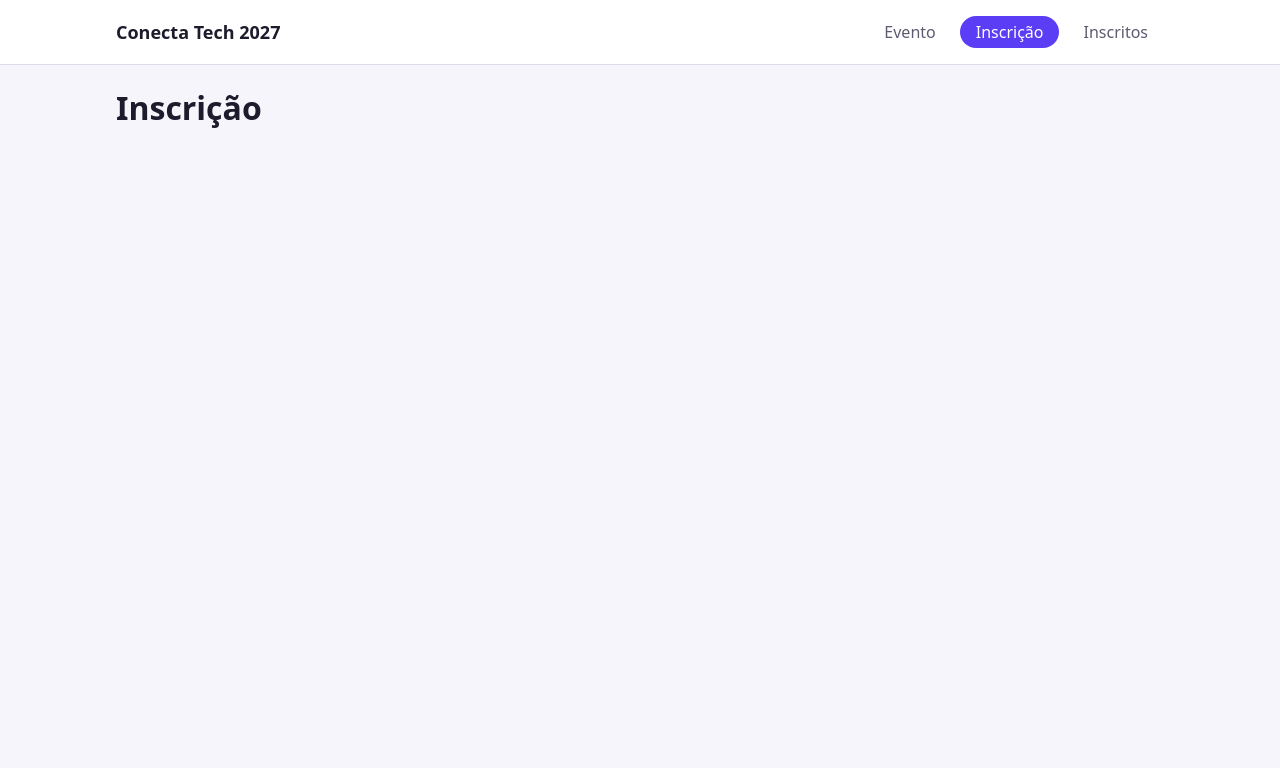
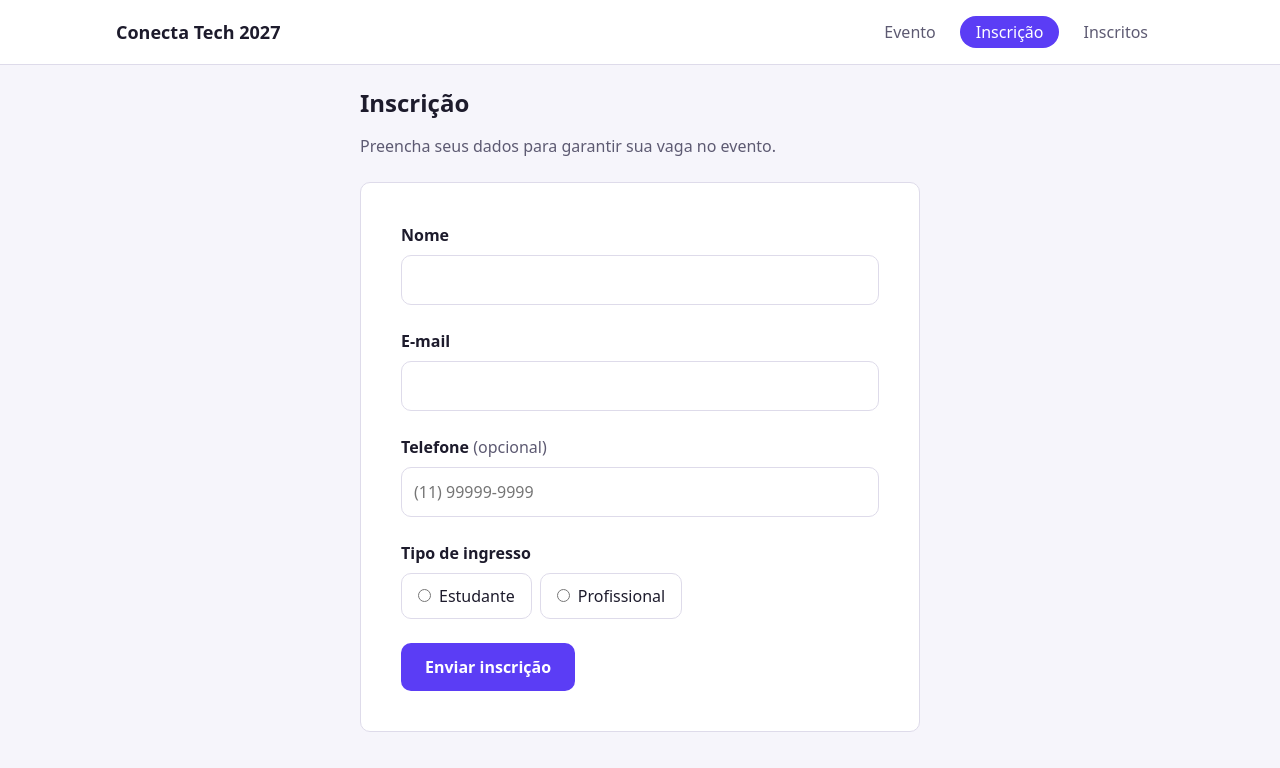
Before and after one commit to Dybekz/inscricao-evento, a React (Vite) app in the folder frontend/: page /inscricao in a window 1280 px wide. Shown: the top 768 px of the page. Built offline with nearby package versions, Linux system fonts and the light colour scheme.

Commit message:
feat/frontend - formulário de inscrição com validação

```diff
--- /dev/null
+++ b/frontend/src/estilos/inscricao.css
@@ -0,0 +1,118 @@
+/* Tela de inscrição: largura total no celular, centralizada a partir de 640px */
+
+.inscricao-introducao {
+  margin: 0 0 var(--espaco-4);
+  color: var(--cor-texto-suave);
+}
+
+.inscricao-formulario {
+  display: flex;
+  flex-direction: column;
+  gap: var(--espaco-4);
+  padding: var(--espaco-4) var(--espaco-3);
+  border: 1px solid var(--cor-borda);
+  border-radius: var(--raio);
+  background: var(--cor-superficie);
+}
+
+.inscricao-campo {
+  display: flex;
+  flex-direction: column;
+  gap: var(--espaco-2);
+  min-width: 0;
+}
+
+.inscricao-campo > label,
+.inscricao-tipos legend {
+  font-weight: 600;
+}
+
+.inscricao-opcional {
+  font-weight: 400;
+  color: var(--cor-texto-suave);
+}
+
+.inscricao-campo input[type='text'],
+.inscricao-campo input[type='email'],
+.inscricao-campo input[type='tel'] {
+  width: 100%;
+  padding: 12px;
+  border: 1px solid var(--cor-borda);
+  border-radius: var(--raio);
+  font: inherit;
+  color: var(--cor-texto);
+  background: var(--cor-superficie);
+}
+
+.inscricao-campo input:focus-visible {
+  outline: 2px solid var(--cor-primaria);
+  outline-offset: 1px;
+}
+
+.inscricao-campo input[aria-invalid='true'],
+.inscricao-tipos[aria-invalid='true'] .inscricao-opcao {
+  border-color: var(--cor-erro);
+}
+
+/* Fieldset sem a moldura padrão do navegador */
+.inscricao-tipos {
+  margin: 0;
+  padding: 0;
+  border: none;
+}
+
+.inscricao-tipos legend {
+  padding: 0;
+  margin-bottom: var(--espaco-2);
+}
+
+.inscricao-opcoes {
+  display: flex;
+  flex-wrap: wrap;
+  gap: var(--espaco-2);
+}
+
+.inscricao-opcao {
+  display: flex;
+  align-items: center;
+  gap: var(--espaco-2);
+  padding: 10px var(--espaco-3);
+  border: 1px solid var(--cor-borda);
+  border-radius: var(--raio);
+  cursor: pointer;
+}
+
+.inscricao-opcao:has(input:checked) {
+  border-color: var(--cor-primaria);
+  background: var(--cor-fundo);
+}
+
+.inscricao-opcao input {
+  accent-color: var(--cor-primaria);
+  margin: 0;
+}
+
+.inscricao-erro {
+  margin: 0;
+  color: var(--cor-erro);
+  font-size: 0.9375rem;
+}
+
+.inscricao-botao {
+  align-self: stretch;
+}
+
+@media (min-width: 640px) {
+  .inscricao {
+    max-width: 560px;
+    margin: 0 auto;
+  }
+
+  .inscricao-formulario {
+    padding: var(--espaco-5);
+  }
+
+  .inscricao-botao {
+    align-self: flex-start;
+  }
+}
--- a/frontend/src/paginas/Inscricao.jsx
+++ b/frontend/src/paginas/Inscricao.jsx
@@ -1,4 +1,136 @@
-// O formulário entra na T06
+import { useState } from 'react';
+import { validarFormulario } from '../validacao/inscricao.js';
+import '../estilos/inscricao.css';
+
+// tipoIngresso '' = nenhuma opção marcada (REQ-FE-08)
+const VALORES_INICIAIS = { nome: '', email: '', telefone: '', tipoIngresso: '' };
+
+function MensagemDeErro({ campo, erros }) {
+  if (!erros[campo]) {
+    return null;
+  }
+  return (
+    <p id={`erro-${campo}`} className="inscricao-erro">
+      {erros[campo]}
+    </p>
+  );
+}
+
+// Liga o campo à sua mensagem de erro, para leitores de tela anunciarem o problema
+function atributosDeErro(campo, erros) {
+  return erros[campo] ? { 'aria-invalid': true, 'aria-describedby': `erro-${campo}` } : {};
+}
+
 export default function Inscricao() {
-  return <h1>Inscrição</h1>;
+  const [valores, setValores] = useState(VALORES_INICIAIS);
+  const [erros, setErros] = useState({});
+
+  function alterar(evento) {
+    const { name, value } = evento.target;
+    setValores((anteriores) => ({ ...anteriores, [name]: value }));
+
+    // Ao alterar um campo, some só a mensagem dele (REQ-FE-13)
+    setErros((anteriores) => {
+      if (!(name in anteriores)) {
+        return anteriores;
+      }
+      const { [name]: _removido, ...restantes } = anteriores;
+      return restantes;
+    });
+  }
+
+  function enviar(evento) {
+    evento.preventDefault();
+
+    const errosEncontrados = validarFormulario(valores);
+    setErros(errosEncontrados);
+
+    // O envio para a API entra na T07
+  }
+
+  return (
+    <section className="inscricao">
+      <h1>Inscrição</h1>
+      <p className="inscricao-introducao">Preencha seus dados para garantir sua vaga no evento.</p>
+
+      {/* noValidate: valem só as nossas mensagens em português, não as do navegador */}
+      <form className="inscricao-formulario" onSubmit={enviar} noValidate>
+        <div className="inscricao-campo">
+          <label htmlFor="campo-nome">Nome</label>
+          <input
+            id="campo-nome"
+            name="nome"
+            type="text"
+            autoComplete="name"
+            value={valores.nome}
+            onChange={alterar}
+            {...atributosDeErro('nome', erros)}
+          />
+          <MensagemDeErro campo="nome" erros={erros} />
+        </div>
+
+        <div className="inscricao-campo">
+          <label htmlFor="campo-email">E-mail</label>
+          <input
+            id="campo-email"
+            name="email"
+            type="email"
+            autoComplete="email"
+            value={valores.email}
+            onChange={alterar}
+            {...atributosDeErro('email', erros)}
+          />
+          <MensagemDeErro campo="email" erros={erros} />
+        </div>
+
+        <div className="inscricao-campo">
+          <label htmlFor="campo-telefone">
+            Telefone <span className="inscricao-opcional">(opcional)</span>
+          </label>
+          <input
+            id="campo-telefone"
+            name="telefone"
+            type="tel"
+            autoComplete="tel"
+            placeholder="(11) 99999-9999"
+            value={valores.telefone}
+            onChange={alterar}
+            {...atributosDeErro('telefone', erros)}
+          />
+          <MensagemDeErro campo="telefone" erros={erros} />
+        </div>
+
+        <fieldset className="inscricao-campo inscricao-tipos" {...atributosDeErro('tipoIngresso', erros)}>
+          <legend>Tipo de ingresso</legend>
+          <div className="inscricao-opcoes">
+            <label className="inscricao-opcao">
+              <input
+                type="radio"
+                name="tipoIngresso"
+                value="estudante"
+                checked={valores.tipoIngresso === 'estudante'}
+                onChange={alterar}
+              />
+              Estudante
+            </label>
+            <label className="inscricao-opcao">
+              <input
+                type="radio"
+                name="tipoIngresso"
+                value="profissional"
+                checked={valores.tipoIngresso === 'profissional'}
+                onChange={alterar}
+              />
+              Profissional
+            </label>
+          </div>
+          <MensagemDeErro campo="tipoIngresso" erros={erros} />
+        </fieldset>
+
+        <button type="submit" className="botao inscricao-botao">
+          Enviar inscrição
+        </button>
+      </form>
+    </section>
+  );
 }
```
Also changed, not shown: 2 other files (tests, documents, lock files or other folders).
